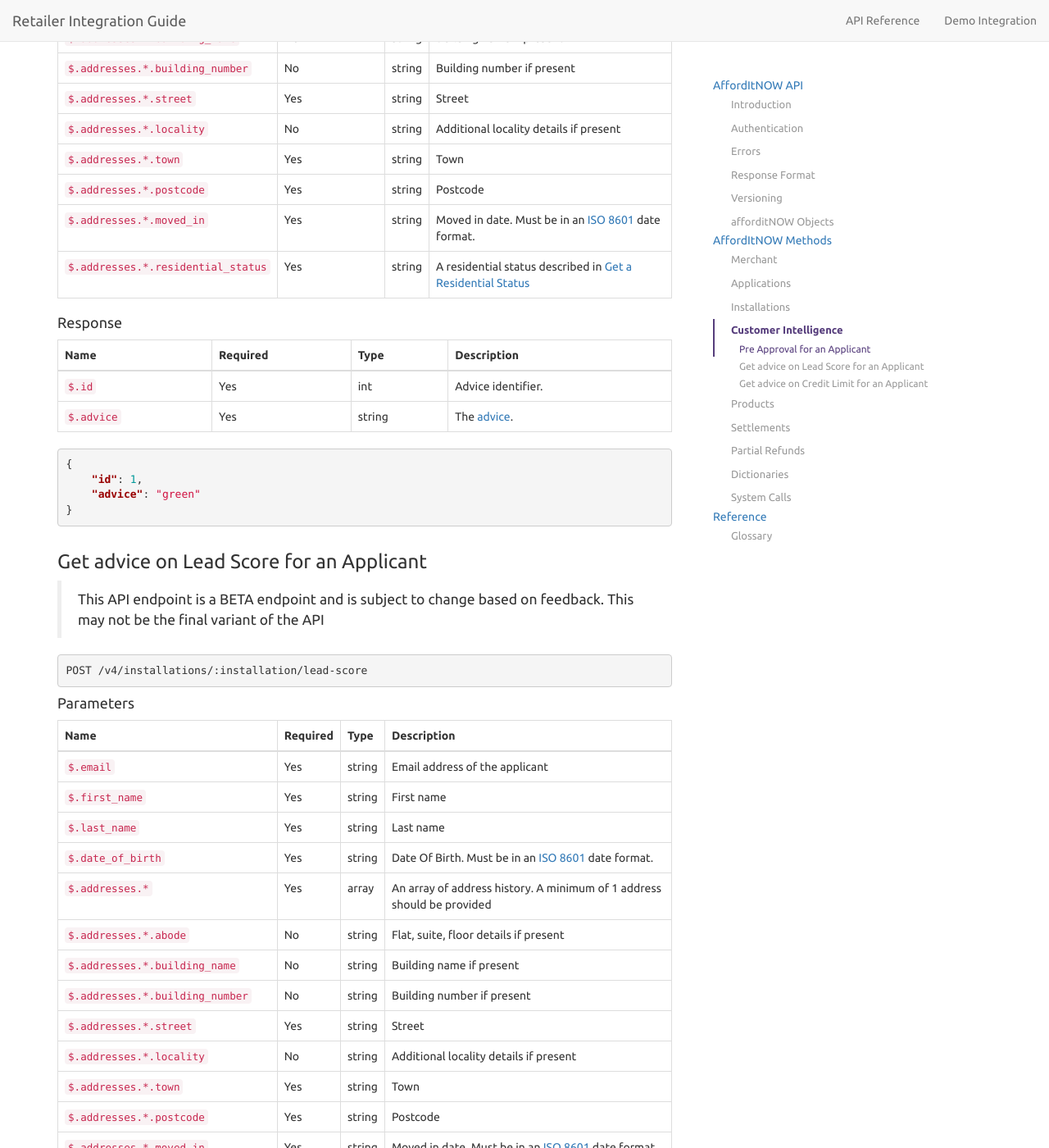
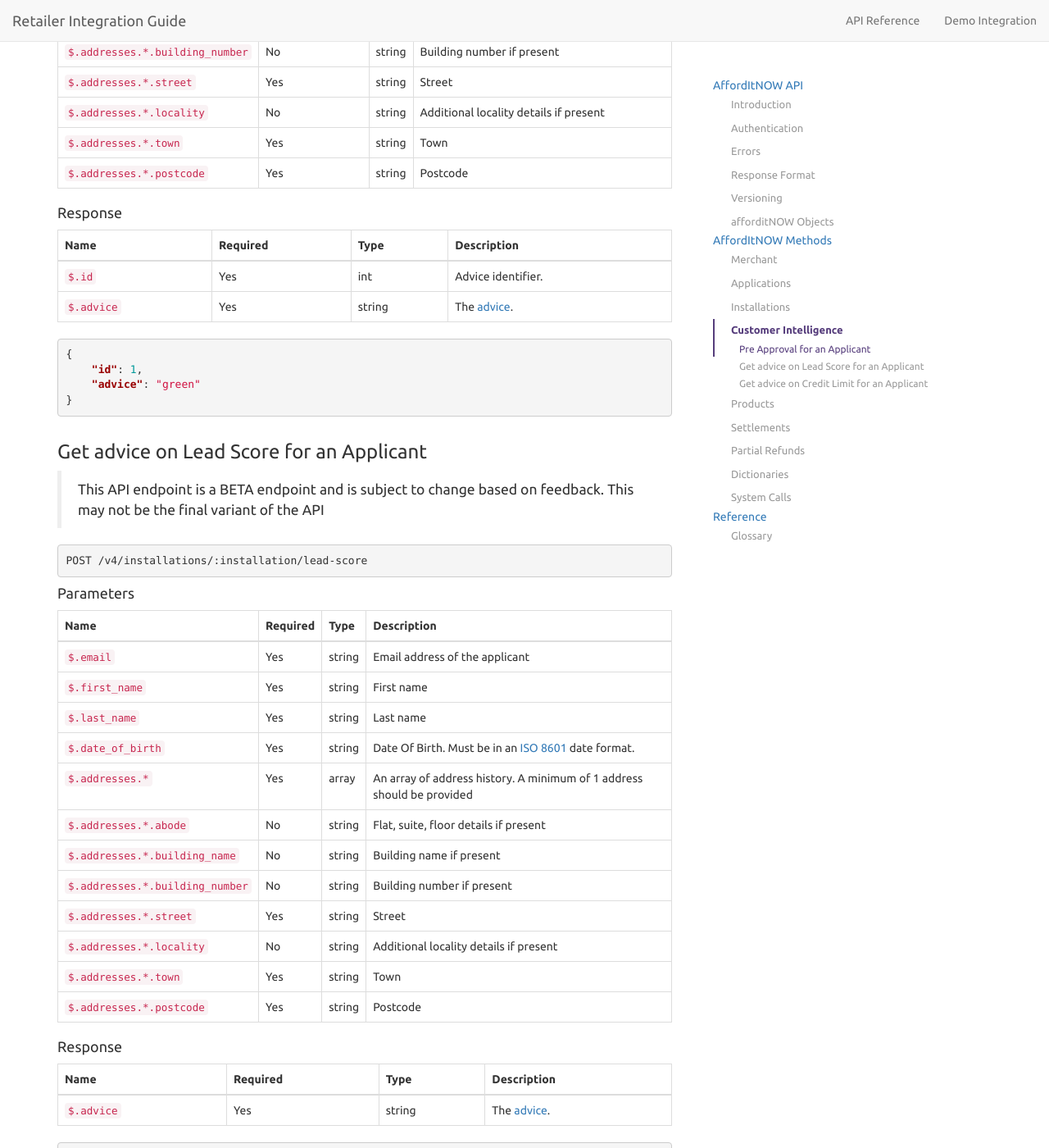
Before and after one commit to PayBreak/retailer-integration-guide, a Jekyll site: the page built from api/index.md, in a window 1280 px wide and 1400 px high, scrolled down 26771 px. Shown: the whole window at 82% size. Built offline with Jekyll 4.4.1, drawn with Linux system fonts in a browser that asks for light colours; nearby versions of some CDN libraries; Markdown is read by kramdown in place of the engine named in the settings; our own code applies the rules of GitHub Pages for plain Markdown files; some of the changed text lies outside the part shown.

Commit message:
Rename moved_in and residential_status properties

```diff
--- a/_includes/v4/customer-intelligence.md
+++ b/_includes/v4/customer-intelligence.md
@@ -49,8 +49,6 @@ Name | Required | Type | Description
 `$.addresses.*.locality` | No | string | Additional locality details if present
 `$.addresses.*.town` | Yes | string | Town
 `$.addresses.*.postcode` | Yes | string | Postcode
-`$.addresses.*.moved_in` | Yes | string | Moved in date. Must be in an [ISO 8601](https://en.wikipedia.org/wiki/ISO_8601) date format.
-`$.addresses.*.residential_status` | Yes | string | A residential status described in [Get a Residential Status](#residential-statuses)
 
 #### Response
 
@@ -90,8 +88,6 @@ Name | Required | Type | Description
 `$.addresses.*.locality` | No | string | Additional locality details if present
 `$.addresses.*.town` | Yes | string | Town
 `$.addresses.*.postcode` | Yes | string | Postcode
-`$.addresses.*.moved_in` | Yes | string | Moved in date. Must be in an [ISO 8601](https://en.wikipedia.org/wiki/ISO_8601) date format.
-`$.addresses.*.residential_status` | Yes | string | A residential status described in [Get a Residential Status](#residential-statuses)
 
 #### Response
 
@@ -136,8 +132,6 @@ Name | Required | Type | Description
 `$.addresses.*.locality` | No | string | Additional locality details if present
 `$.addresses.*.town` | Yes | string | Town
 `$.addresses.*.postcode` | Yes | string | Postcode
-`$.addresses.*.moved_in` | Yes | string | Moved in date. Must be in an [ISO 8601](https://en.wikipedia.org/wiki/ISO_8601) date format.
-`$.addresses.*.residential_status` | Yes | string | A residential status described in [Get a Residential Status](#residential-statuses)
 
 #### Response
 
```
